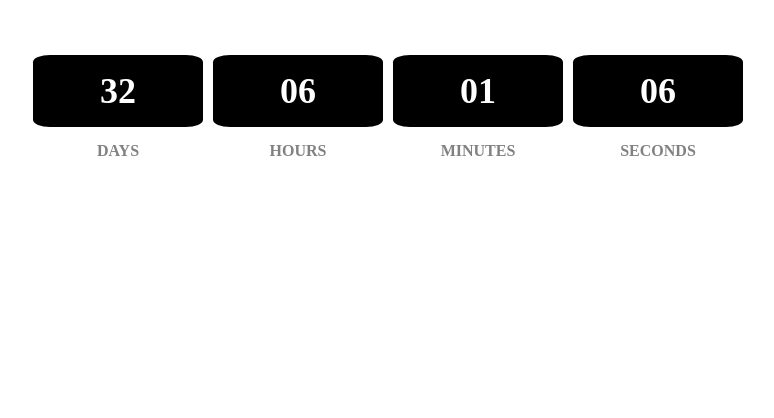
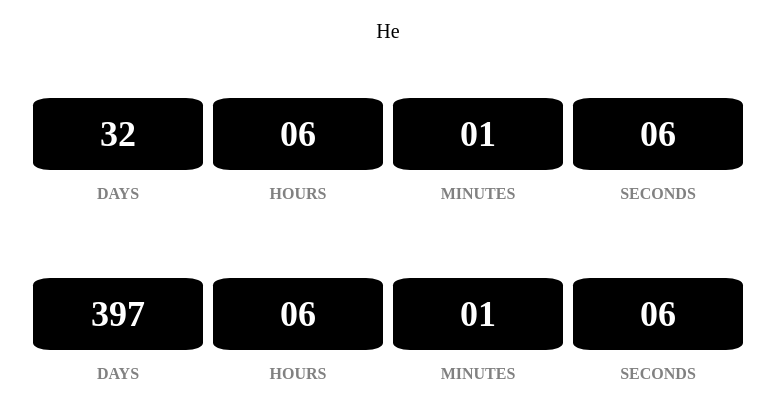
Before and after one commit to rynazavr/goit-js-hw-11, a plain HTML site: page goit-js-hw-11-timer/index.html in a window 1280 px wide. Shown: the whole page, without its empty margins (252-1026 px from the left). Drawn offline with Linux system fonts and the light colour scheme.

Commit message:
timer is finally ready=)

```diff
--- a/goit-js-hw-11-timer/index.html
+++ b/goit-js-hw-11-timer/index.html
@@ -29,7 +29,28 @@
         <span class="label">Seconds</span>
       </div>
     </div>
+    <div class="timer" id="timer-2">
+      <div class="field">
+        <span class="value" data-value="days">00</span>
+        <span class="label">Days</span>
+      </div>
+
+      <div class="field">
+        <span class="value" data-value="hours">00</span>
+        <span class="label">Hours</span>
+      </div>
+
+      <div class="field">
+        <span class="value" data-value="mins">00</span>
+        <span class="label">Minutes</span>
+      </div>
+
+      <div class="field">
+        <span class="value" data-value="secs">00</span>
+        <span class="label">Seconds</span>
+      </div>
+    </div>
     <script src="task-1.js" type="module"></script>
-    <!--<script src="task2.js" type="module"></script>-->
+    <script src="task2.js" type="module"></script>
   </body>
 </html>
--- a/goit-js-hw-11-timer/task-1.js
+++ b/goit-js-hw-11-timer/task-1.js
@@ -1,3 +1,4 @@
+/*
 const refs = {
   dataDays: document.querySelector('span[data-value="days"]'),
   dataHours: document.querySelector('span[data-value="hours"]'),
@@ -9,7 +10,7 @@ const timer = {
   start() {
     const targetDate = new Date("Jul 17, 2020");
     if (Date.now() < targetDate) {
-      timerId = setInterval(() => {
+      let timerId = setInterval(() => {
         const currentTime = Date.now();
         const deltaTime = targetDate - currentTime;
         updateTimer(deltaTime);
@@ -37,47 +38,55 @@ function updateTimer(time) {
 function pad(value) {
   return String(value).padStart(2, "0");
 }
+*/
+class CountdownTimer {
+  constructor({ selector, targetDate }) {
+    this._selector = selector;
+    this._targetDate = targetDate;
+  }
+  start() {
+    if (Date.now() < this._targetDate) {
+      let timerId = setInterval(() => {
+        const currentTime = Date.now();
+        const deltaTime = this._targetDate - currentTime;
+        this.updateTimer(deltaTime);
+      }, 1000);
+    } else {
+      clearInterval(timerId);
+    }
+  }
+  updateTimer(time) {
+    const days = Math.floor(time / (1000 * 60 * 60 * 24));
+    const hours = this.pad(
+      Math.floor((time % (1000 * 60 * 60 * 24)) / (1000 * 60 * 60))
+    );
+    const minutes = this.pad(
+      Math.floor((time % (1000 * 60 * 60)) / (1000 * 60))
+    );
+    const seconds = this.pad(Math.floor((time % (1000 * 60)) / 1000));
+    const timer1 = document.querySelector(`${this._selector}`);
+    const dataDays = timer1.querySelector('[data-value="days"]');
+    const dataHours = timer1.querySelector('[data-value="hours"]');
+    const dataMinutes = timer1.querySelector('[data-value="mins"]');
+    const dataSeconds = timer1.querySelector('[data-value="secs"]');
+    dataDays.textContent = days;
+    dataHours.textContent = hours;
+    dataMinutes.textContent = minutes;
+    dataSeconds.textContent = seconds;
+  }
+  pad(value) {
+    return String(value).padStart(2, "0");
+  }
+}
 
-// class CountdownTimer {
-//   constructor({ selector, targetDate }) {
-//     this._selector = selector;
-//     this._targetDate = targetDate;
-//   }
-//   start() {
-//     if (Date.now() < this._targetDate) {
-//       timerId = setInterval(() => {
-//         const currentTime = Date.now();
-//         const deltaTime = this._targetDate - currentTime;
-//         updateTimer(deltaTime);
-//       }, 1000);
-//     } else {
-//       clearInterval(timerId);
-//     }
-//   }
-//   function updateTimer(time) {
-//     const days = Math.floor(time / (1000 * 60 * 60 * 24));
-//     const hours = pad(
-//       Math.floor((time % (1000 * 60 * 60 * 24)) / (1000 * 60 * 60))
-//     );
-//     const minutes = pad(Math.floor((time % (1000 * 60 * 60)) / (1000 * 60)));
-//     const seconds = pad(Math.floor((time % (1000 * 60)) / 1000));
-//     const timer1 = document.querySelector(`${this._selector}`);
-//     const dataDays = timer1.querySelector('[data-value="days"]');
-//     const dataHours = timer1.querySelector('[data-value="hours"]');
-//     const dataMinutes = timer1.querySelector('[data-value="mins"]');
-//     const dataSeconds = timer1.querySelector('[data-value="secs"]');
-//     dataDays.textContent = days;
-//     dataHours.textContent = hours;
-//     dataMinutes.textContent = minutes;
-//     dataSeconds.textContent = seconds;
-//   }
-//   function pad(value) {
-//     return String(value).padStart(2, "0");
-//   }
-// }
+const newTimer = new CountdownTimer({
+  selector: "#timer-1",
+  targetDate: new Date("Jul 17, 2020"),
+});
+newTimer.start();
 
-// const newTimer = new CountdownTimer({
-//   selector: "#timer-1",
-//   targetDate: new Date("Jul 17, 2020"),
-// });
-// newTimer.start();
+const newTimer2 = new CountdownTimer({
+  selector: "#timer-2",
+  targetDate: new Date("Jul 17, 2021"),
+});
+newTimer2.start();
```
